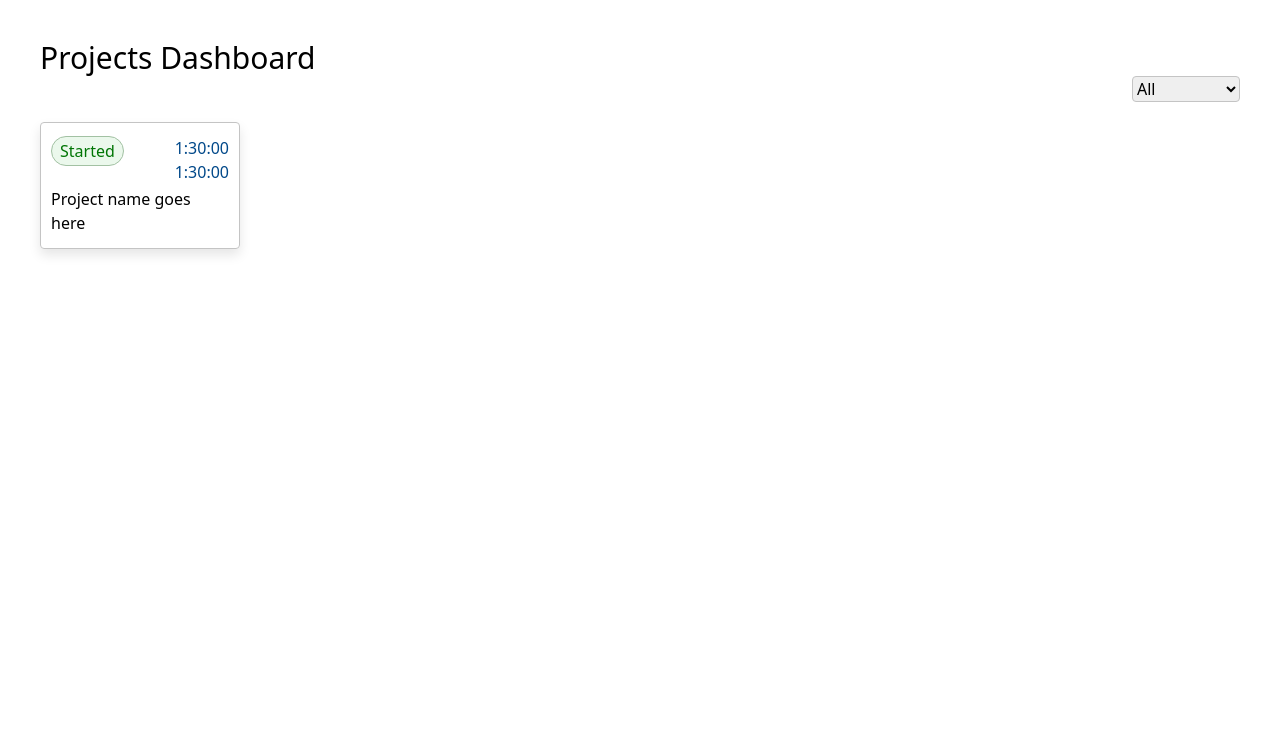
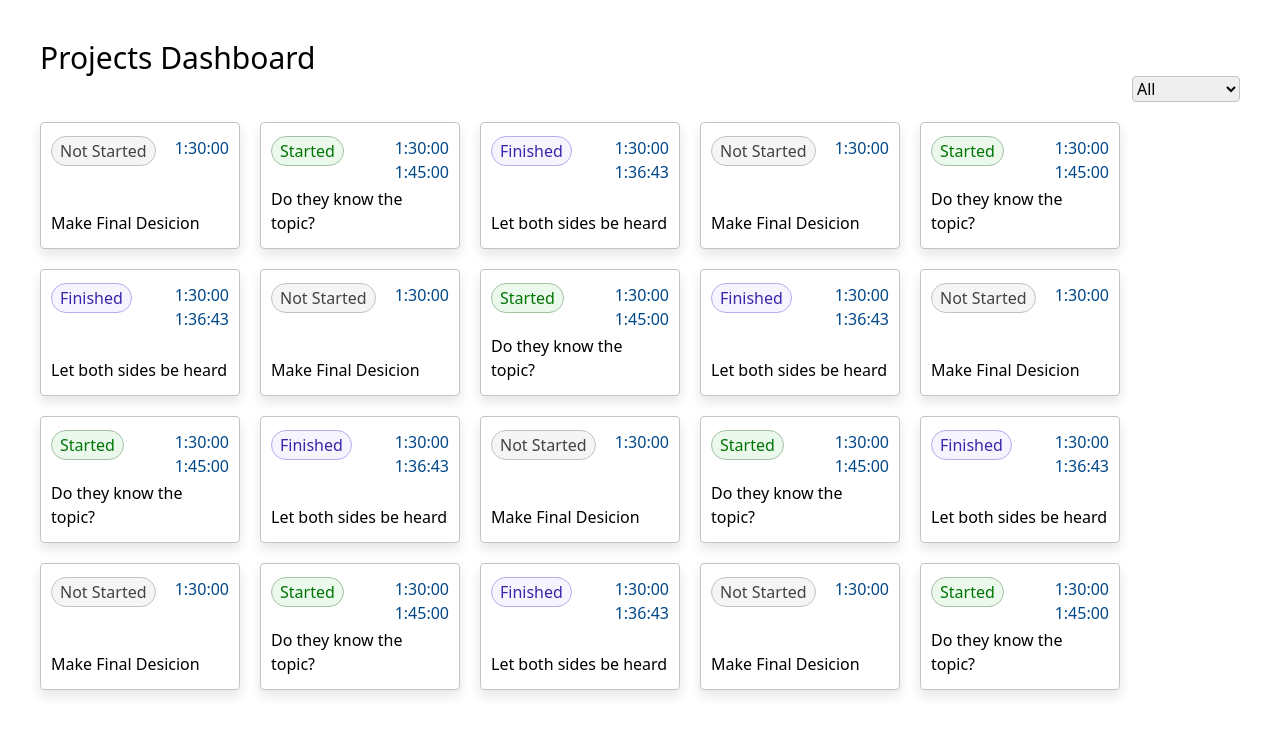
Before and after one commit to The-Shadow-of-Debugging/Timer, a Vue app: page / in a window 1280 px wide. Shown: the top 734 px of the page. Built offline with nearby package versions, Linux system fonts and the light colour scheme; data requests are answered from the project's data file.

Commit message:
delete eslint, finally get data from api for dashboard

```diff
--- a/db.json
+++ b/db.json
@@ -2,10 +2,171 @@
     "projects": [
         {
             "id": 1,
-            "image": "1.jpg",
             "title": "Make Final Desicion",
-            "status": "not started",
-            "timeToStart": "1:30:00"
+            "status": "notStarted",
+            "timeToStart": "1:30:00",
+            "timeToEnd": ""
+        },
+        {
+            "id": 2,
+            "title": "Do they know the topic?",
+            "status": "started",
+            "timeToStart": "1:30:00",
+            "timeToEnd": "1:45:00"
+        },
+        {
+            "id": 3,
+            "title": "Let both sides be heard",
+            "status": "finished",
+            "timeToStart": "1:30:00",
+            "timeToEnd": "1:36:43"
+        },
+        {
+            "id": 4,
+            "title": "Make Final Desicion",
+            "status": "notStarted",
+            "timeToStart": "1:30:00",
+            "timeToEnd": ""
+        },
+        {
+            "id": 5,
+            "title": "Do they know the topic?",
+            "status": "started",
+            "timeToStart": "1:30:00",
+            "timeToEnd": "1:45:00"
+        },
+        {
+            "id": 6,
+            "title": "Let both sides be heard",
+            "status": "finished",
+            "timeToStart": "1:30:00",
+            "timeToEnd": "1:36:43"
+        },
+        {
+            "id": 7,
+            "title": "Make Final Desicion",
+            "status": "notStarted",
+            "timeToStart": "1:30:00",
+            "timeToEnd": ""
+        },
+        {
+            "id": 8,
+            "title": "Do they know the topic?",
+            "status": "started",
+            "timeToStart": "1:30:00",
+            "timeToEnd": "1:45:00"
+        },
+        {
+            "id": 9,
+            "title": "Let both sides be heard",
+            "status": "finished",
+            "timeToStart": "1:30:00",
+            "timeToEnd": "1:36:43"
+        },
+        {
+            "id": 10,
+            "title": "Make Final Desicion",
+            "status": "notStarted",
+            "timeToStart": "1:30:00",
+            "timeToEnd": ""
+        },
+        {
+            "id": 11,
+            "title": "Do they know the topic?",
+            "status": "started",
+            "timeToStart": "1:30:00",
+            "timeToEnd": "1:45:00"
+        },
+        {
+            "id": 12,
+            "title": "Let both sides be heard",
+            "status": "finished",
+            "timeToStart": "1:30:00",
+            "timeToEnd": "1:36:43"
+        },
+        {
+            "id": 13,
+            "title": "Make Final Desicion",
+            "status": "notStarted",
+            "timeToStart": "1:30:00",
+            "timeToEnd": ""
+        },
+        {
+            "id": 14,
+            "title": "Do they know the topic?",
+            "status": "started",
+            "timeToStart": "1:30:00",
+            "timeToEnd": "1:45:00"
+        },
+        {
+            "id": 15,
+            "title": "Let both sides be heard",
+            "status": "finished",
+            "timeToStart": "1:30:00",
+            "timeToEnd": "1:36:43"
+        },
+        {
+            "id": 16,
+            "title": "Make Final Desicion",
+            "status": "notStarted",
+            "timeToStart": "1:30:00",
+            "timeToEnd": ""
+        },
+        {
+            "id": 17,
+            "title": "Do they know the topic?",
+            "status": "started",
+            "timeToStart": "1:30:00",
+            "timeToEnd": "1:45:00"
+        },
+        {
+            "id": 18,
+            "title": "Let both sides be heard",
+            "status": "finished",
+            "timeToStart": "1:30:00",
+            "timeToEnd": "1:36:43"
+        },
+        {
+            "id": 19,
+            "title": "Make Final Desicion",
+            "status": "notStarted",
+            "timeToStart": "1:30:00",
+            "timeToEnd": ""
+        },
+        {
+            "id": 20,
+            "title": "Do they know the topic?",
+            "status": "started",
+            "timeToStart": "1:30:00",
+            "timeToEnd": "1:45:00"
+        },
+        {
+            "id": 21,
+            "title": "Let both sides be heard",
+            "status": "finished",
+            "timeToStart": "1:30:00",
+            "timeToEnd": "1:36:43"
+        },
+        {
+            "id": 22,
+            "title": "Make Final Desicion",
+            "status": "notStarted",
+            "timeToStart": "1:30:00",
+            "timeToEnd": ""
+        },
+        {
+            "id": 23,
+            "title": "Do they know the topic?",
+            "status": "started",
+            "timeToStart": "1:30:00",
+            "timeToEnd": "1:45:00"
+        },
+        {
+            "id": 24,
+            "title": "Let both sides be heard",
+            "status": "finished",
+            "timeToStart": "1:30:00",
+            "timeToEnd": "1:36:43"
         }
     ]
 }
--- a/src/components/UI/Card/MyCard.vue
+++ /dev/null
@@ -1,41 +0,0 @@
-<template>
-  <div class="card">
-    <div class="header">
-      <already-started class="mark"></already-started>
-      <div class="time">
-        <div class="start">{{'1:30:00'}}</div>
-        <div class="end">{{'1:30:00'}}</div>
-      </div>
-    </div>
-    <div class="title">{{'Project name goes here'}}</div>
-  </div>
-</template>
-<script>
-export default {
-  name: 'my-card',
-}
-</script>
-<style>
-.card {
-  display: flex;
-  flex-direction: column;
-  justify-content: space-between;
-  border: 1px solid #C4C4C4;
-  box-shadow: 0px 6px 12px rgba(0, 0, 0, 0.1);
-  border-radius: 4px;
-  width: 200px;
-  height: 127px;
-  padding: 13px 10px;
-  box-sizing: border-box;
-}
-.header {
-  display: flex;
-  justify-content: space-between;
-}
-.mark {
-  align-self: flex-start;
-}
-.time {
-  color: #004889;
-}
-</style>
--- a/src/components/UI/MultiFilter.vue
+++ b/src/components/UI/MultiFilter.vue
@@ -8,7 +8,7 @@
 </template>
 <script>
 export default {
-  name:'multi-filter'
+  name:'MultiFilter'
 }
 </script>
 <style scoped>
--- /dev/null
+++ b/src/components/UI/Project/ProjectCard.vue
@@ -0,0 +1,53 @@
+<template>
+  <div class="card">
+    <div class="header">
+      <AlreadyStarted class="mark" v-if="project.status === 'started'"></AlreadyStarted>
+      <AlreadyFinished class="mark" v-if="project.status === 'finished'"></AlreadyFinished>
+      <NotStarted class="mark" v-if="project.status === 'notStarted'"></NotStarted>
+      <div class="time">
+        <div class="start">{{project.timeToStart}}</div>
+        <div class="end" v-if="project.timeToEnd !== ''">{{project.timeToEnd}}</div>
+      </div>
+    </div>
+    <div class="title">{{project.title}}</div>
+  </div>
+</template>
+<script>
+import AlreadyFinished from '../Icons/AlreadyFinished.vue'
+import AlreadyStarted from '../Icons/AlreadyStarted.vue'
+import NotStarted from '../Icons/NotStarted.vue'
+export default {
+  components: { AlreadyStarted, AlreadyFinished, NotStarted },
+  name: 'ProjectCard',
+  props: {
+    project: {
+      type: Object,
+      required: true,
+    }
+  }
+}
+</script>
+<style>
+.card {
+  display: flex;
+  flex-direction: column;
+  justify-content: space-between;
+  border: 1px solid #C4C4C4;
+  box-shadow: 0px 6px 12px rgba(0, 0, 0, 0.1);
+  border-radius: 4px;
+  width: 200px;
+  height: 127px;
+  padding: 13px 10px;
+  box-sizing: border-box;
+}
+.header {
+  display: flex;
+  justify-content: space-between;
+}
+.mark {
+  align-self: flex-start;
+}
+.time {
+  color: #004889;
+}
+</style>
--- /dev/null
+++ b/src/components/UI/Project/ProjectList.vue
@@ -0,0 +1,25 @@
+<template>
+<div class="ProjectList">
+    <ProjectCard v-for="project in projects" :key="project.id" :project="project" class="mr-5 mb-5"></ProjectCard>
+</div>
+</template>
+
+<script>
+import ProjectCard from './ProjectCard.vue'
+export default {
+  components: { ProjectCard },
+  name: "ProjectList",
+  props: {
+      projects: {
+          type: Array,
+          required: true
+      }
+  }
+}
+</script>
+
+<style>
+.ProjectList {
+    @apply flex flex-wrap;
+}
+</style>
--- a/src/components/UI/index.js
+++ /dev/null
@@ -1,13 +0,0 @@
-import MultiFilter from '@/components/UI/MultiFilter'
-import MyCard from '@/components/UI/Card/MyCard'
-import NotStarted from '@/components/UI/Icons/NotStarted'
-import AlreadyStarted from '@/components/UI/Icons/AlreadyStarted'
-import AlreadyFinished from '@/components/UI/Icons/AlreadyFinished'
-
-export default [
-    MultiFilter,
-    MyCard,
-    NotStarted,
-    AlreadyStarted,
-  AlreadyFinished
-]
--- a/src/main.js
+++ b/src/main.js
@@ -1,15 +1,11 @@
 import { createApp } from 'vue'
 import App from '@/App.vue'
 import router from '@/router/router'
-import components from '@/components/UI'
 import store from '@/store'
 import './assets/tailwind.css'
 
 const app = createApp(App).use(router)
 
-components.forEach(component => {
-    app.component(component.name, component)
-});
 app
   .use(router)
   .use(store)
--- a/src/pages/DashboardPage.vue
+++ b/src/pages/DashboardPage.vue
@@ -1,16 +1,19 @@
 <template>
   <div class="DashboardPage">
     <h1 class="title">Projects Dashboard</h1>
-    <div class="filter"><multi-filter></multi-filter></div>
-    <my-card class="card"></my-card>
+    <div class="filter mb-5"><MultiFilter></MultiFilter></div>
+    <ProjectList :projects="PROJECTS"></ProjectList>
   </div>
 
 </template>
 
 <script>
 import {mapState, mapGetters, mapMutations, mapActions} from 'vuex'
+import ProjectList from '@/components/UI/Project/ProjectList.vue'
+import MultiFilter from '@/components/UI/MultiFilter.vue'
 export default {
   name: 'DashboardPage',
+  components: { ProjectList, MultiFilter },
   methods: {
     ...mapMutations({
     }),
@@ -20,6 +23,7 @@ export default {
   },
   computed: {
     ...mapGetters({
+      PROJECTS:'project/PROJECTS'
     }),
     ...mapState({
       projects: state => state.project.projects
--- a/src/store/projectsModule.js
+++ b/src/store/projectsModule.js
@@ -5,7 +5,7 @@ export const projectsModule = {
     projects: [],
     isProjectsloading: false,
     selectedSort: '',
-    limit: 10,
+    limit: 20,
     page: 1,
     totalPages: 0,
     sortOptions: [
```
Also changed, not shown: package.json (+5 -1 lines), 1 other file (tests, documents, lock files or other folders).
